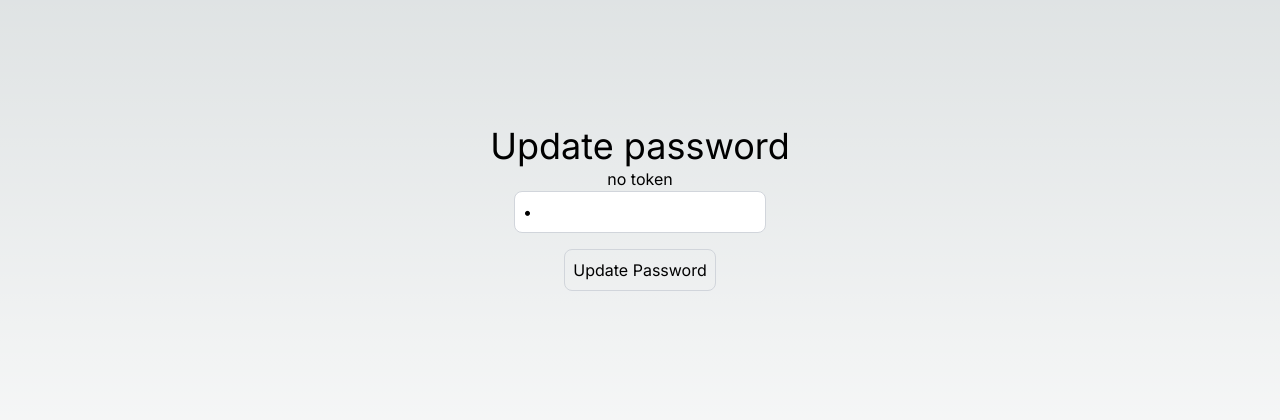
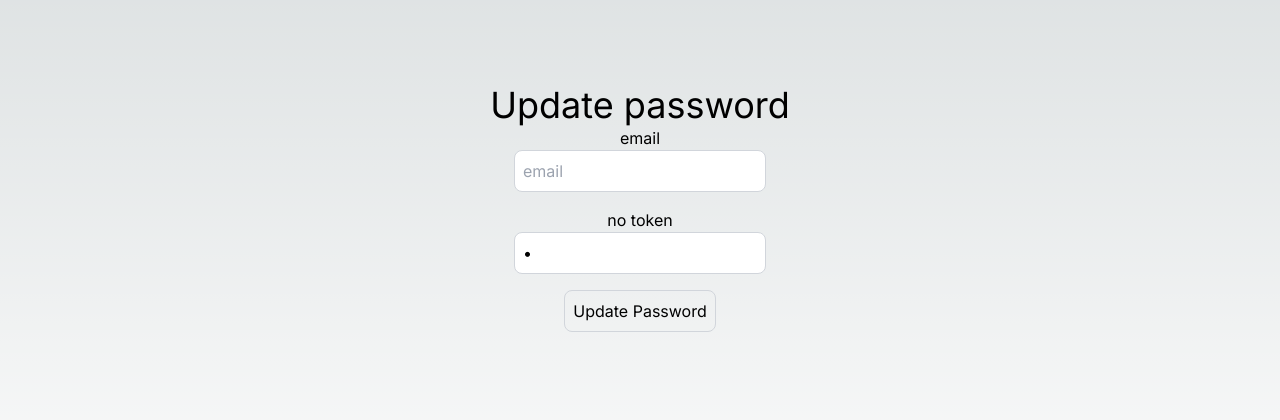
Before and after one commit to Adamwest023/NextjsTutorial, a Next.js app: page /updatepassword in a window 1280 px wide. Shown: the part 184-604 px from the top of the page. Built offline with nearby package versions, Linux system fonts and the light colour scheme.

Commit message:
continued troubleshoot for updatepassword

```diff
--- a/src/app/api/users/updatepassword/route.ts
+++ b/src/app/api/users/updatepassword/route.ts
@@ -1,26 +1,29 @@
-import { connect } from "@/dbConfig/dbConfig";
+import { connect } from "@/dbConfig/dbConfig"
+import User from "@/models/userModel";
 import { NextRequest, NextResponse } from "next/server";
-import User from "@/models/userModel";
+import jwt from "jsonwebtoken";
 
 connect()
 
 export async function POST(request: NextRequest) {
+    try {
+        const reqBody = await request.json()
+        const { token, password, email } = reqBody
+        console.log(reqBody);
+        console.log(token);
+        console.log(email);
+        console.log(password);
 
 
-    try {
-        const reqBody = await request.json()
-        const { token, password } = reqBody
-        console.log(reqBody);
-        console.log(token);
-
-        const user = await User.findOne({forgotPasswordToken: token,forgotPasswordTokenExpiry: {$gt: Date.now()}});
+        //check if user exists
+        const user = await User.findOne({ email })
+        console.log(user.email);
 
 
         // if (!user) {
         //     return NextResponse.json({ error: "Invalid token" }, { status: 400 });
         //     console.log(token);
         // }
-        console.log(user.token);
 
 
         // user.password = password;
--- a/src/app/updatepassword/page.tsx
+++ b/src/app/updatepassword/page.tsx
@@ -4,32 +4,28 @@ import Link from "next/link";
 import React, { useEffect, useState } from "react";
 import { useRouter } from "next/router";
 import { toast } from "react-hot-toast";
-import { set } from "mongoose";
+
 
 
 export default function UpdatePasswordPage() {
     const [token, setToken] = useState("");
     const [user, setUser] = useState({
+        email: "",
         password: " ",
         token: " "
-    })
+    });
+
     // const [password, setPassword] = useState(false);
     const [error, setError] = useState(false);
     const [loading, setLoading] = React.useState(false);
 
-
-
-
     //update password
     const onUpdatePassword = async () => {
-        user.token= token
-
+        user.token = token
 
         try {
             setLoading(true);
-            console.log(user.password);
-            console.log(user.token);
-            const response = await axios.post('/api/users/updatepassword',  user );
+            const response = await axios.post('/api/users/updatepassword', user);
             console.log(response.data);
 
         } catch (error: any) {
@@ -56,7 +52,16 @@ export default function UpdatePasswordPage() {
         <div className="flex flex-col items-center justify-center min-h-screen py-2">
             <h1 className="text-4xl">{loading ? "Processing" : "Update password"}</h1>
             <hr />
-            <label htmlFor="password">{token ? `${token}` : "no token"}</label>
+            <label htmlFor="email">email</label>
+            <input
+                className="p-2 border border-gray-300 rounded-lg mb-4 focus:outline-none focus:border-gray-600 text-black"
+                id="email"
+                type="text"
+                value={user.email}
+                onChange={(e) => setUser({ ...user, email: e.target.value })}
+                placeholder="email"
+            />
+            <label htmlFor="password">{token ? `Enter a new password` : "no token"}</label>
             <input
                 className="p-2 border border-gray-300 rounded-lg mb-4 focus:outline-none focus:border-gray-600 text-black"
                 id="password"
--- a/src/app/verifyemail/page.tsx
+++ b/src/app/verifyemail/page.tsx
@@ -1,5 +1,4 @@
 "use client";
-
 import axios from "axios";
 import Link from "next/link";
 import React, { useEffect, useState } from "react";
```
